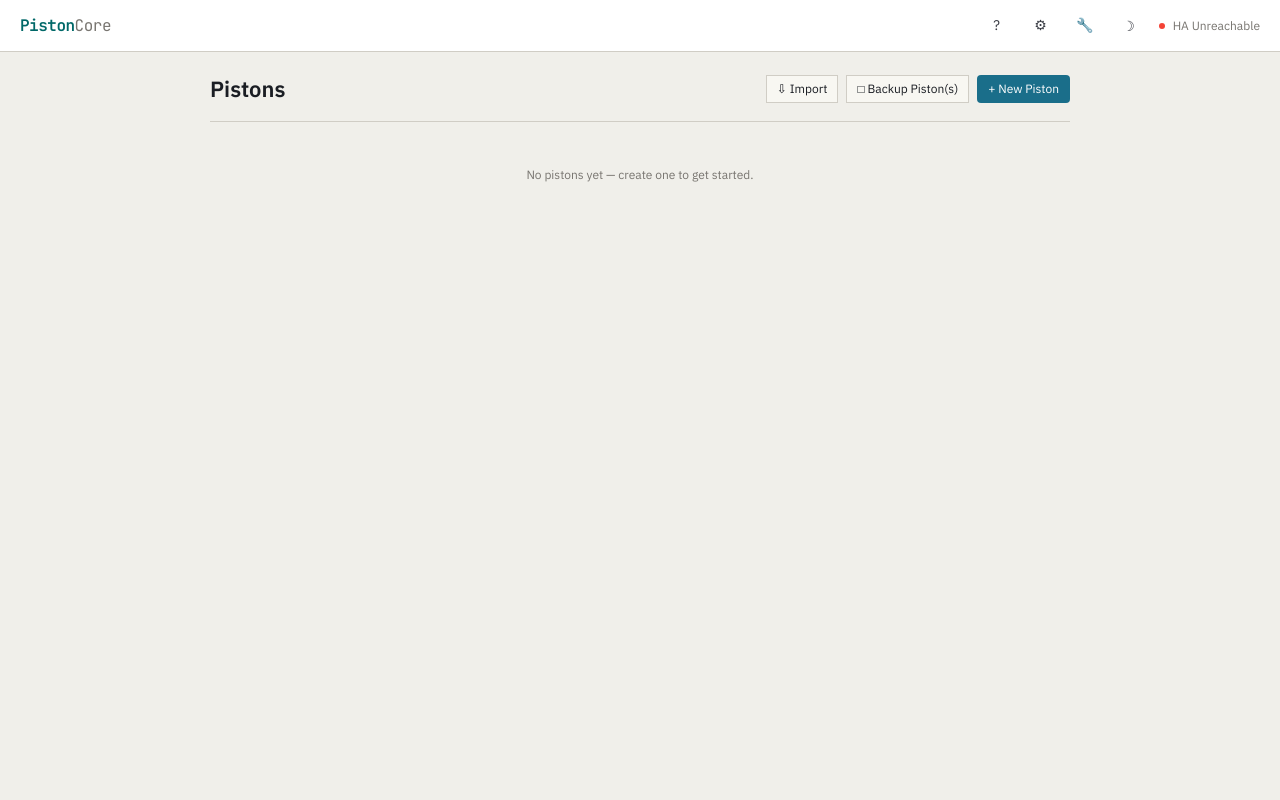
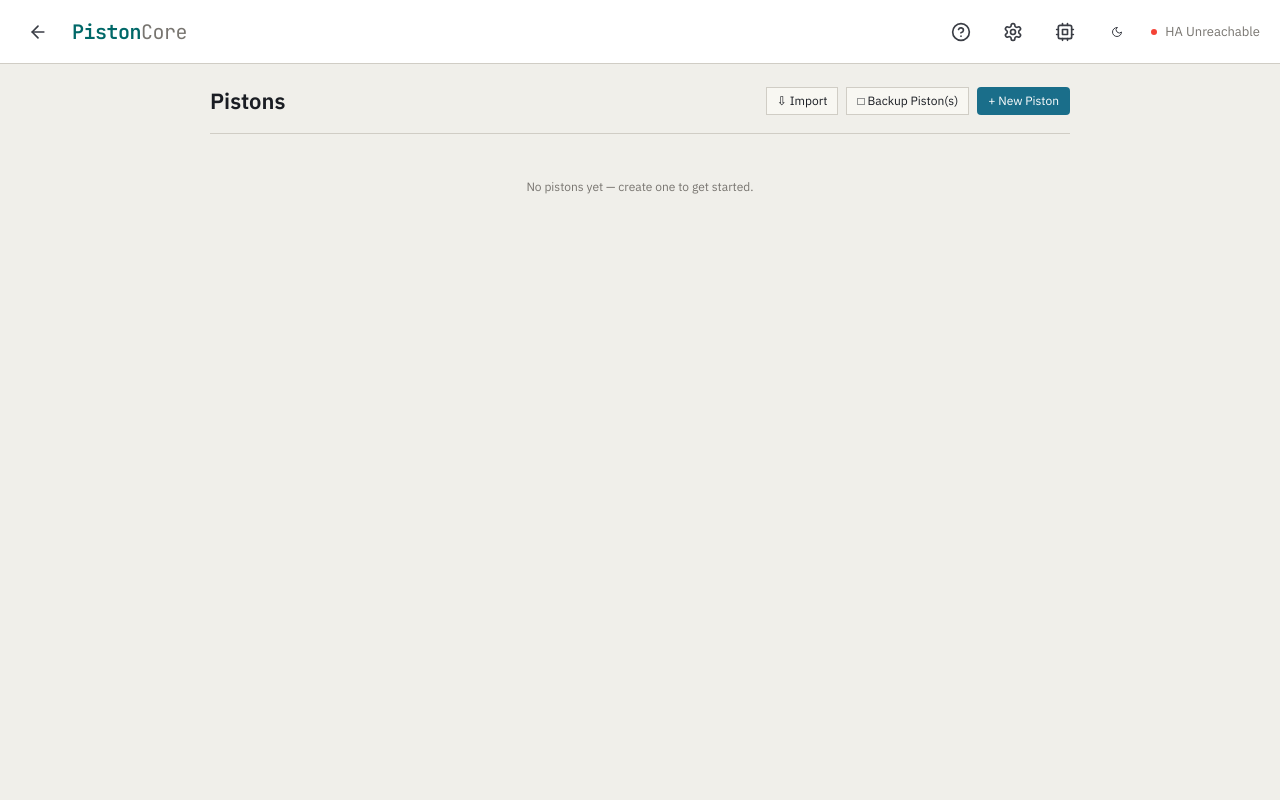
Before and after one commit to jercoates/pistoncore-v2, a Python web app: template templates/front_door.html in a window 1280 px wide. Run offline with Jinja, Linux system fonts and the light colour scheme; the template is opened without the code that fills it, so the values that code supplies are empty.

Commit message:
Header v2: back button, larger header, real SVG icons

```diff
--- a/static/pistoncore/style.css
+++ b/static/pistoncore/style.css
@@ -367,3 +367,11 @@ button {
 .piston-meta { font-size: 12px; color: var(--text-muted); }
 .piston-toggle { flex-shrink: 0; border: 1px solid var(--border-subtle); }
 .piston-row .piston-toggle:hover { border-color: var(--teal); color: var(--teal); }
+
+/* ── Header v2: larger, real (Lucide-style inline SVG) icons ── */
+#global-header { height: 64px; }
+:root { --header-height: 64px; }
+.header-logo { font-size: 20px; }
+.header-icon-btn { width: 36px; height: 36px; color: var(--text-secondary); }
+.header-icon-btn svg { width: 20px; height: 20px; display: block; }
+.header-status { font-size: 13px; }
--- a/templates/base.html
+++ b/templates/base.html
@@ -8,12 +8,25 @@
 </head>
 <body>
   <div id="global-header">
+    {% if request.url.path != '/' %}
+    <a class="header-icon-btn" href="/" title="Back to pistons">
+      <svg viewBox="0 0 24 24" fill="none" stroke="currentColor" stroke-width="2" stroke-linecap="round" stroke-linejoin="round"><path d="m12 19-7-7 7-7"/><path d="M19 12H5"/></svg>
+    </a>
+    {% endif %}
     <a class="header-logo" href="/">Piston<span>Core</span></a>
     <div class="header-spacer"></div>
-    <a class="header-icon-btn" href="/help" title="Help">?</a>
-    <a class="header-icon-btn" href="/settings" title="Settings">&#9881;</a>
-    <a class="header-icon-btn" href="/test-devices" title="Test Devices">&#128295;</a>
-    <button class="header-icon-btn" id="theme-toggle" title="Toggle dark/light mode">&#9789;</button>
+    <a class="header-icon-btn" href="/help" title="Help">
+      <svg viewBox="0 0 24 24" fill="none" stroke="currentColor" stroke-width="2" stroke-linecap="round" stroke-linejoin="round"><circle cx="12" cy="12" r="10"/><path d="M9.09 9a3 3 0 0 1 5.83 1c0 2-3 3-3 3"/><path d="M12 17h.01"/></svg>
+    </a>
+    <a class="header-icon-btn" href="/settings" title="Settings">
+      <svg viewBox="0 0 24 24" fill="none" stroke="currentColor" stroke-width="2" stroke-linecap="round" stroke-linejoin="round"><path d="M12.22 2h-.44a2 2 0 0 0-2 2v.18a2 2 0 0 1-1 1.73l-.43.25a2 2 0 0 1-2 0l-.15-.08a2 2 0 0 0-2.73.73l-.22.38a2 2 0 0 0 .73 2.73l.15.1a2 2 0 0 1 1 1.72v.51a2 2 0 0 1-1 1.74l-.15.09a2 2 0 0 0-.73 2.73l.22.38a2 2 0 0 0 2.73.73l.15-.08a2 2 0 0 1 2 0l.43.25a2 2 0 0 1 1 1.73V20a2 2 0 0 0 2 2h.44a2 2 0 0 0 2-2v-.18a2 2 0 0 1 1-1.73l.43-.25a2 2 0 0 1 2 0l.15.08a2 2 0 0 0 2.73-.73l.22-.39a2 2 0 0 0-.73-2.73l-.15-.08a2 2 0 0 1-1-1.74v-.5a2 2 0 0 1 1-1.74l.15-.09a2 2 0 0 0 .73-2.73l-.22-.38a2 2 0 0 0-2.73-.73l-.15.08a2 2 0 0 1-2 0l-.43-.25a2 2 0 0 1-1-1.73V4a2 2 0 0 0-2-2z"/><circle cx="12" cy="12" r="3"/></svg>
+    </a>
+    <a class="header-icon-btn" href="/test-devices" title="Virtual device tester">
+      <svg viewBox="0 0 24 24" fill="none" stroke="currentColor" stroke-width="2" stroke-linecap="round" stroke-linejoin="round"><rect x="4" y="4" width="16" height="16" rx="2"/><rect x="9" y="9" width="6" height="6"/><path d="M15 2v2"/><path d="M15 20v2"/><path d="M2 15h2"/><path d="M2 9h2"/><path d="M20 15h2"/><path d="M20 9h2"/><path d="M9 2v2"/><path d="M9 20v2"/></svg>
+    </a>
+    <button class="header-icon-btn" id="theme-toggle" title="Toggle dark/light mode">
+      <svg viewBox="0 0 24 24" fill="none" stroke="currentColor" stroke-width="2" stroke-linecap="round" stroke-linejoin="round"><path d="M12 3a6 6 0 0 0 9 9 9 9 0 1 1-9-9Z"/></svg>
+    </button>
     {% block header_status %}{% endblock %}
   </div>
   <div id="page-container">
```
